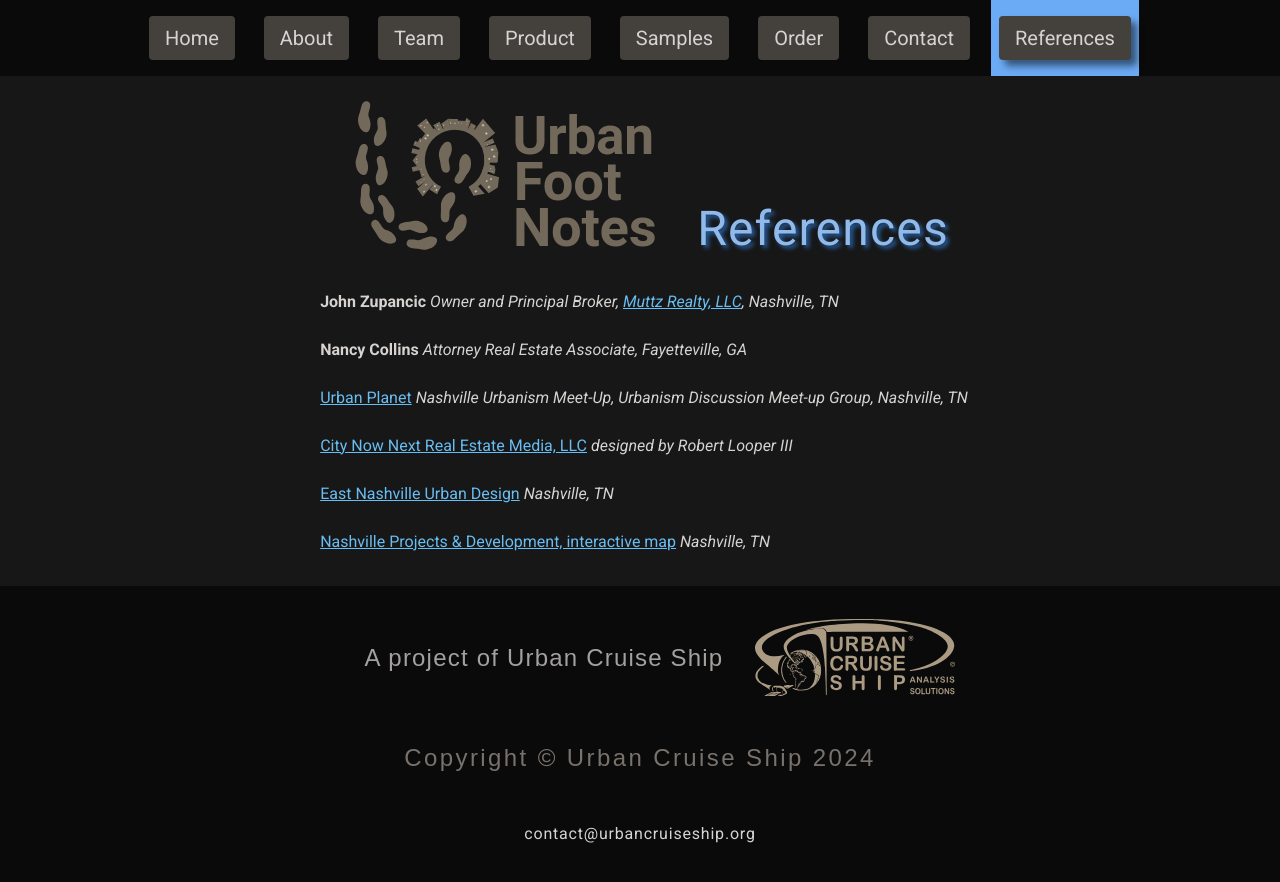
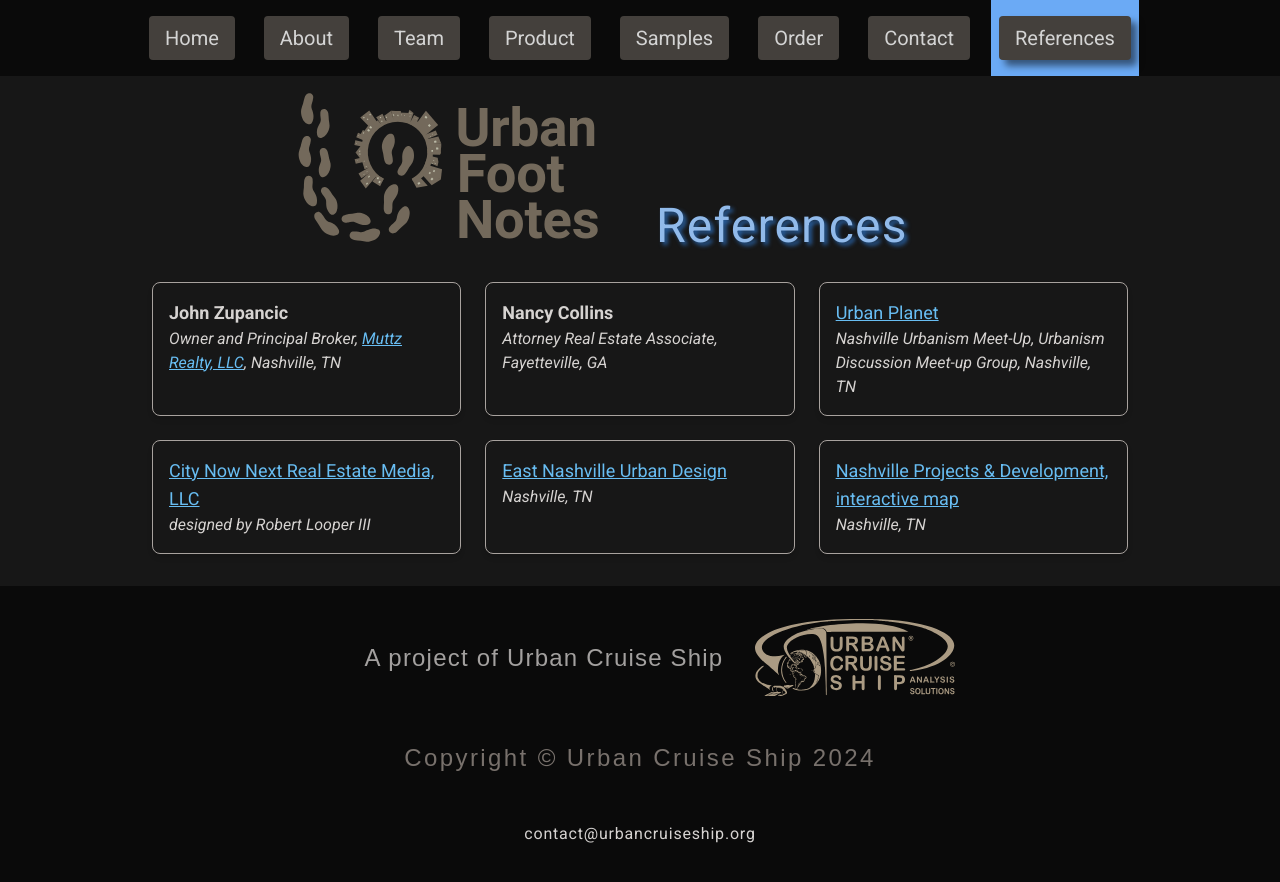
Before and after one commit to Richard-Burd/urban-footnotes-landing, a Next.js app: page /references in a window 1280 px wide. Shown: the top 882 px of the page. Built offline with nearby package versions, Linux system fonts and the light colour scheme; a web font is replaced by a local one.

Commit message:
logo goes side by side

```diff
--- a/components/PageTitle.js
+++ b/components/PageTitle.js
@@ -7,23 +7,28 @@
   showLogo = false,
 }) {
   return (
-    <div
-      className={` m-4 flex flex-col items-center lg:mx-32 lg:mb-8 lg:mt-6 lg:flex-row lg:items-end lg:justify-center`}
-    >
+    <div className="m-4 mb-8 flex justify-center lg:mx-32">
+      {/* Wrapper for logo and text */}
+      <div className="relative flex w-full max-w-[1200px] items-end">
         {/* Logo */}
         {showLogo && (
-        <div className="flex-shrink-0">
+          <div className="flex w-1/2 flex-shrink-0 justify-end pr-4">
             <PageHeaderLogo />
           </div>
         )}
 
-      {/* Title aligned to the baseline */}
+        {/* Title */}
         <div
-        className={`${shadowColor} page-title-shadow roboto-font lg:text-5xl text-center text-3xl tracking-wide lg:ml-4 lg:text-left ${textColor}`}
-        style={{ lineHeight: "1.2em", display: "flex", alignItems: "flex-end" }} // Ensures baseline alignment
+          className={`w-1/2 pl-4 text-left ${textColor} ${shadowColor} page-title-shadow roboto-font text-4xl tracking-wide lg:text-5xl`}
+          style={{
+            lineHeight: "1",
+            display: "flex",
+            alignItems: "flex-end",
+          }}
         >
           {topTitle}
         </div>
       </div>
+    </div>
   );
 }
--- a/pages/references.js
+++ b/pages/references.js
@@ -8,18 +8,16 @@
         <PageTitle
           topTitle="References"
           textColor="text-title-text-references"
-          shadowColor={`title-shadow-references`}
+          shadowColor="title-shadow-references"
           showLogo={true} // Integrates the logo
         />
-        <div className="roboto-font text-1xl mx-4 text-stone-300 lg:mx-32">
-          {/* <section id="advisors" className="pb-20 sm:pb-8">
-            <h3 className="text-2xl font-semibold text-stone-400">Advisors</h3> */}
-          <div className="pl-2">
+        <div className="roboto-font mx-4 text-stone-300 lg:mx-32">
+          <div className="grid grid-cols-1 gap-6 md:grid-cols-2 lg:grid-cols-3">
             {/* John Zupancic */}
-            <div className="pb-6">
-              <b>John Zupancic</b>{" "}
-              <i>
-                Owner and Principal Broker,{" "}
+            <div className="rounded-lg border border-stone-400 p-4 shadow-md hover:shadow-lg">
+              <b className="block text-lg">John Zupancic</b>
+              <i className="block">
+                Owner and Principal Broker,&nbsp;
                 <a
                   href="https://www.muttzrealty.com/"
                   target="_blank"
@@ -33,66 +31,68 @@
             </div>
 
             {/* Nancy Collins */}
-            <div className="pb-6">
-              <b>Nancy Collins</b>{" "}
-              <i>Attorney Real Estate Associate, Fayetteville, GA</i>
+            <div className="rounded-lg border border-stone-400 p-4 shadow-md hover:shadow-lg">
+              <b className="block text-lg">Nancy Collins</b>
+              <i className="block">
+                Attorney Real Estate Associate, Fayetteville, GA
+              </i>
             </div>
 
             {/* Urban Planet */}
-            <div className="pb-6">
+            <div className="rounded-lg border border-stone-400 p-4 shadow-md hover:shadow-lg">
               <a
                 href="https://urbanplanet.org/forums/forum/250-nashville/"
                 target="_blank"
                 rel="noreferrer"
-                className="text-blue-500 underline hover:text-blue-400"
+                className="text-lg text-blue-500 underline hover:text-blue-400"
               >
                 Urban Planet
               </a>
-              &nbsp;
-              <em>
+              <i className="block">
                 Nashville Urbanism Meet-Up, Urbanism Discussion Meet-up Group,
                 Nashville, TN
-              </em>
+              </i>
             </div>
 
-            {/* References Section */}
-            <div className="pb-6">
+            {/* City Now Next */}
+            <div className="rounded-lg border border-stone-400 p-4 shadow-md hover:shadow-lg">
               <a
                 href="https://citynownext.com/"
                 target="_blank"
                 rel="noreferrer"
-                className="text-blue-500 underline hover:text-blue-400"
+                className="text-lg text-blue-500 underline hover:text-blue-400"
               >
                 City Now Next Real Estate Media, LLC
               </a>
-              &nbsp;<i>designed by Robert Looper III</i>
+              <i className="block">designed by Robert Looper III</i>
             </div>
 
-            <div className="pb-6">
+            {/* East Nashville Urban Design */}
+            <div className="rounded-lg border border-stone-400 p-4 shadow-md hover:shadow-lg">
               <a
                 href="https://eastnashvilleurbandesign.wordpress.com/"
                 target="_blank"
                 rel="noreferrer"
-                className="text-blue-500 underline hover:text-blue-400"
+                className="text-lg text-blue-500 underline hover:text-blue-400"
               >
                 East Nashville Urban Design
               </a>
-              &nbsp;<i>Nashville, TN</i>
+              <i className="block">Nashville, TN</i>
             </div>
 
-            <div>
+            {/* Nashville Projects & Development */}
+            <div className="rounded-lg border border-stone-400 p-4 shadow-md hover:shadow-lg">
               <a
                 href="https://www.google.com/maps/d/viewer?mid=1ELRoQQW5WC_YAmOyc-QfGVr-J50&ll=36.14502126951252%2C-86.76894667856646&z=14"
                 target="_blank"
                 rel="noreferrer"
-                className="text-blue-500 underline hover:text-blue-400"
+                className="text-lg text-blue-500 underline hover:text-blue-400"
               >
                 Nashville Projects & Development, interactive map
               </a>
-              &nbsp;<i>Nashville, TN</i>
+              <i className="block">Nashville, TN</i>
             </div>
           </div>
-          {/* </section> */}
         </div>
       </div>
     </div>
--- a/pages/samples.js
+++ b/pages/samples.js
@@ -6,10 +6,13 @@
 export default function Samples() {
   return (
     <div>
-
       <div className="">
         <PageTitle
-          topTitle="Samples (Product Examples)"
+          topTitle={
+            <>
+              Samples <br /> (Product Examples)
+            </>
+          }
           textColor="text-title-text-samples"
           shadowColor="title-shadow-samples"
           showLogo={true} // Integrates the logo
--- a/pages/team.js
+++ b/pages/team.js
@@ -123,11 +123,8 @@
 
 export default function Team() {
   return (
-    <div className= "text-stone-300">
-      {/* Header */}
-
-      <div className="container mx-auto md:px-8">
-        {/* Title */}
+    <div>
+      <div className="">
         <center>
           <PageTitle
             topTitle="Our Team"
@@ -136,7 +133,7 @@
             showLogo={true} // Integrates the logo
           />
         </center>
-
+        <div className="roboto-font mx-4 text-xl text-stone-300 md:text-2xl lg:mx-32">
           {/* Team Section */}
           <section className="mt-8 grid grid-cols-1 gap-6 lg:grid-cols-2">
             {teamMembers.map((member) => (
@@ -159,5 +156,6 @@
           </p>
         </div>
       </div>
+    </div>
   );
 }
```
Lines whose indentation alone changed are shown as unchanged.
